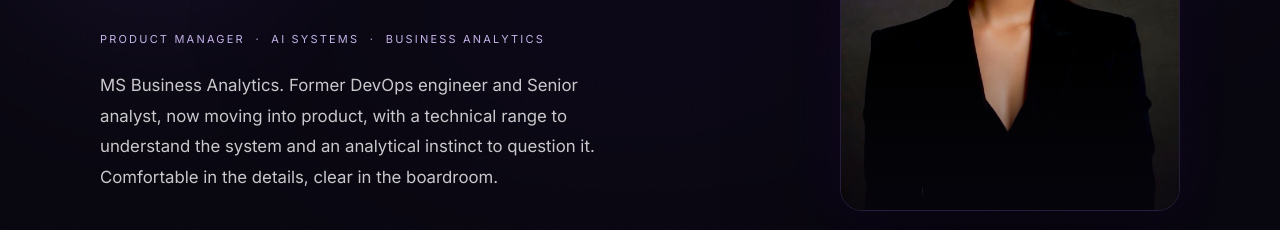
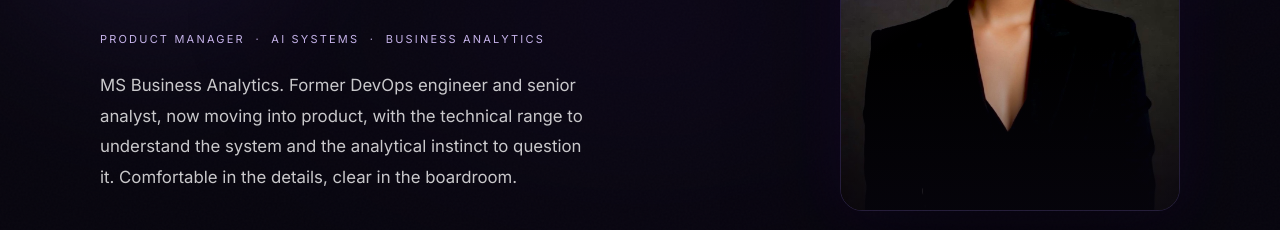
Before and after one commit to SamadritaR/Samadrita-Roy-Portfolio, a Next.js app: page / in a window 1280 px wide. Shown: the part 422-652 px from the top of the page. Built offline with nearby package versions, Linux system fonts and the light colour scheme; a web font is replaced by a local one.

Commit message:
Fix TypeScript build error

```diff
--- a/app/page.tsx
+++ b/app/page.tsx
@@ -102,7 +102,7 @@ const experience = [
 const impact = [
   { label: "Downtime Reduction", value: "60%", desc: "Automated VM recovery across 75 machines, Mercedes-Benz Global Ordering Platform" },
   { label: "Planning Efficiency", value: "25%", desc: "First-ever cross-product prioritization framework, adopted across 7+ KNEX product lines" },
-  { label: "Sprint Overruns Reduced", value: "70%", desc: "CI/CD and release workflow overhaul across GitLab, Jira and Confluence through API integration" },,
+  { label: "Sprint Overruns Reduced", value: "70%", desc: "CI/CD and release workflow overhaul across GitLab, Jira and Confluence at Capgemini" },
 ];
 
 const marks = [
@@ -314,7 +314,7 @@ export default function Home() {
 
                 <FadeIn delay={1050}>
                   <p style={{ fontSize: "1.05rem", lineHeight: 1.82, color: "rgba(255,255,255,0.78)", maxWidth: 500, marginBottom: "2.5rem" }}>
-                    MS Business Analytics. Former DevOps engineer and Senior analyst, now moving into product, with a technical range to understand the system and an analytical instinct to question it. Comfortable in the details, clear in the boardroom.
+                    MS Business Analytics. Former DevOps engineer and senior analyst, now moving into product, with the technical range to understand the system and the analytical instinct to question it. Comfortable in the details, clear in the boardroom.
                   </p>
                 </FadeIn>
 
@@ -421,7 +421,7 @@ export default function Home() {
           <section id="impact" style={{ paddingBottom: "5rem" }}>
             <SHead eyebrow="Proof" title="Impact by the Numbers" />
             <div style={{ display: "grid", gridTemplateColumns: "repeat(auto-fit,minmax(230px,1fr))", gap: "1.2rem" }}>
-              {impact.map((c, i) => (
+              {impact.map((c, i) => c && (
                 <Reveal key={c.label} delay={i * 60}>
                   <Card>
                     <p style={{ fontSize: 10, letterSpacing: "0.18em", textTransform: "uppercase", color: "rgba(196,168,255,0.75)", marginBottom: "1rem" }}>{c.label}</p>
```
